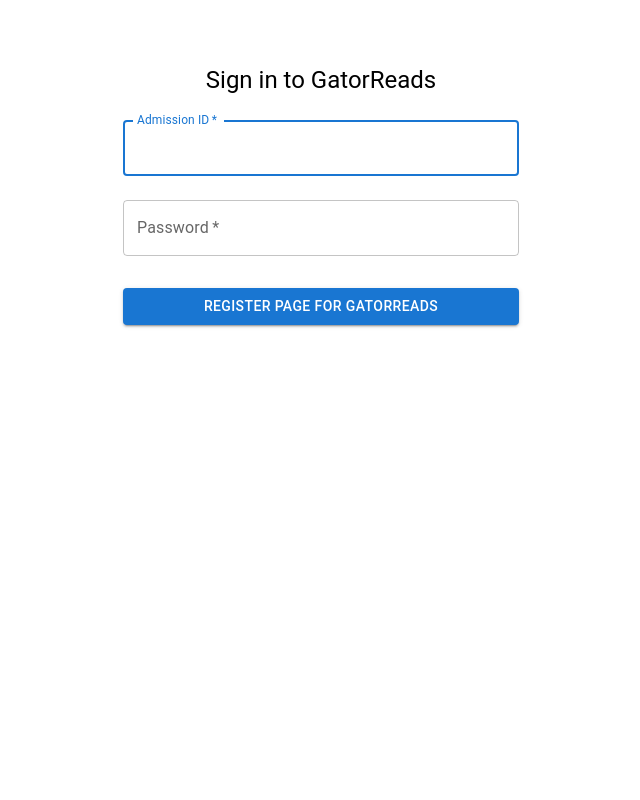
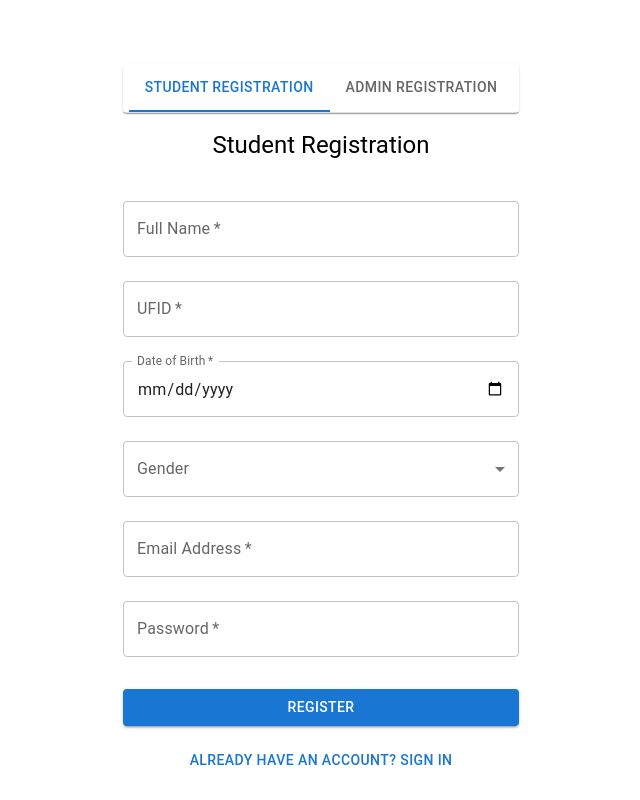
Before and after one commit to harshithakota/GatorReads, a React (Create React App) app in the folder frontend/: page /register in a window 1280 px wide. Shown: the whole page, without its empty margins (319-959 px from the left). Built offline with nearby package versions, Linux system fonts and the light colour scheme.

Commit message:
API Integration

```diff
--- a/frontend/src/components/auth/Login.js
+++ b/frontend/src/components/auth/Login.js
@@ -4,15 +4,17 @@
 
 const Login = () => {
   const [formData, setFormData] = useState({
-    admissionId: '',
+    ufid: '',
     password: ''
   });
 
   const handleSubmit = async (e) => {
     e.preventDefault();
     try {
-      const response = await axios.post('http://localhost:8083/api/auth/signin', formData);
+      const response = await axios.post('http://localhost:8083/signin', formData);
       console.log('Login successful:', response.data);
+      alert('Login successful!');
+
       // Handle successful login (redirect, store token, etc.)
     } catch (error) {
       console.error('Login failed:', error);
@@ -45,11 +47,11 @@
             margin="normal"
             required
             fullWidth
-            id="admissionId"
-            label="Admission ID"
-            name="admissionId"
+            id="ufid"
+            label="UFID"
+            name="ufid"
             autoFocus
-            value={formData.admissionId}
+            value={formData.ufid}
             onChange={handleChange}
           />
           <TextField
--- a/frontend/src/components/auth/Register.js
+++ b/frontend/src/components/auth/Register.js
@@ -1,24 +1,83 @@
 import React, { useState } from 'react';
-import { TextField, Button, Container, Typography, Box } from '@mui/material';
+import {
+  TextField,
+  Button,
+  Container,
+  Typography,
+  Box,
+  FormControl,
+  InputLabel,
+  Select,
+  MenuItem,
+  Paper,
+  Tabs,
+  Tab,
+  Alert,
+  Snackbar
+} from '@mui/material';
 import axios from 'axios';
+import { useNavigate } from 'react-router-dom';
 
-const Login = () => {
+const Register = () => {
+  const navigate = useNavigate();
+  const [tabValue, setTabValue] = useState(0); // 0 for student, 1 for admin
   const [formData, setFormData] = useState({
-    admissionId: '',
-    password: ''
+    userType: 'student',
+    userFullName: '',
+    ufid: '',
+    employeeId: '',
+    dob: '',
+    gender: '',
+    email: '',
+    password: '',
+    isAdmin: false
+  });
+  const [notification, setNotification] = useState({
+    open: false,
+    message: '',
+    type: 'success'
   });
 
-  const handleSubmit = async (e) => {
+  const handleTabChange = (event, newValue) => {
+    setTabValue(newValue);
+    setFormData({
+      ...formData,
+      userType: newValue === 0 ? 'student' : 'admin',
+      isAdmin: newValue === 1,
+      ufid: '',
+      employeeId: ''
+    });
+  };
+
+  const handleClose = () => {
+    setNotification({
+      ...notification,
+      open: false
+    });
+  };
+
+// In Register.js, update handleSubmit:
+const handleSubmit = async (e) => {
     e.preventDefault();
     try {
-      const response = await axios.post('http://localhost:8083/api/auth/signin', formData);
-      console.log('Login successful:', response.data);
-      // Handle successful login (redirect, store token, etc.)
+      console.log('Sending registration data:', formData); // Debug log
+      const response = await axios.post('http://localhost:8083/register', formData);
+      console.log('Registration response:', response.data);
+      setNotification({
+        open: true,
+        message: 'Registration successful! Redirecting to login...',
+        type: 'success'
+      });
+      setTimeout(() => navigate('/login'), 2000);
     } catch (error) {
-      console.error('Login failed:', error);
-      // Handle error (show error message, etc.)
+      console.error('Registration error:', error.response || error);
+      setNotification({
+        open: true,
+        message: error.response?.data?.error || 'Registration failed',
+        type: 'error'
+      });
     }
-  };
+};
 
   const handleChange = (e) => {
     setFormData({
@@ -37,21 +96,100 @@
           alignItems: 'center',
         }}
       >
+        <Paper sx={{ width: '100%', mb: 2 }}>
+          <Tabs
+            value={tabValue}
+            onChange={handleTabChange}
+            centered
+            sx={{ borderBottom: 1, borderColor: 'divider' }}
+          >
+            <Tab label="Student Registration" />
+            <Tab label="Admin Registration" />
+          </Tabs>
+        </Paper>
+
         <Typography component="h1" variant="h5">
-          Sign in to GatorReads
+          {tabValue === 0 ? 'Student Registration' : 'Admin Registration'}
         </Typography>
-        <Box component="form" onSubmit={handleSubmit} sx={{ mt: 1 }}>
+
+        <Box component="form" onSubmit={handleSubmit} sx={{ mt: 3, width: '100%' }}>
           <TextField
             margin="normal"
             required
             fullWidth
-            id="admissionId"
-            label="Admission ID"
-            name="admissionId"
-            autoFocus
-            value={formData.admissionId}
+            name="userFullName"
+            label="Full Name"
+            type="text"
+            value={formData.userFullName}
             onChange={handleChange}
           />
+
+          {/* Show Admission ID field only for students */}
+          {tabValue === 0 && (
+            <TextField
+              margin="normal"
+              required
+              fullWidth
+              name="ufid"
+              label="UFID"
+              type="text"
+              value={formData.ufid}
+              onChange={handleChange}
+            />
+          )}
+
+          {/* Show Employee ID field only for admins */}
+          {tabValue === 1 && (
+            <TextField
+              margin="normal"
+              required
+              fullWidth
+              name="employeeId"
+              label="Employee ID"
+              type="text"
+              value={formData.employeeId}
+              onChange={handleChange}
+            />
+          )}
+
+          <TextField
+            margin="normal"
+            required
+            fullWidth
+            name="dob"
+            label="Date of Birth"
+            type="date"
+            InputLabelProps={{ shrink: true }}
+            value={formData.dob}
+            onChange={handleChange}
+          />
+
+          <FormControl fullWidth margin="normal">
+            <InputLabel>Gender</InputLabel>
+            <Select
+              name="gender"
+              value={formData.gender}
+              label="Gender"
+              onChange={handleChange}
+              required
+            >
+              <MenuItem value="Male">Male</MenuItem>
+              <MenuItem value="Female">Female</MenuItem>
+              <MenuItem value="Other">Other</MenuItem>
+            </Select>
+          </FormControl>
+
+          <TextField
+            margin="normal"
+            required
+            fullWidth
+            name="email"
+            label="Email Address"
+            type="email"
+            value={formData.email}
+            onChange={handleChange}
+          />
+
           <TextField
             margin="normal"
             required
@@ -59,22 +197,45 @@
             name="password"
             label="Password"
             type="password"
-            id="password"
             value={formData.password}
             onChange={handleChange}
           />
+
           <Button
             type="submit"
             fullWidth
             variant="contained"
             sx={{ mt: 3, mb: 2 }}
           >
-            Register Page for GatorReads
+            Register
+          </Button>
+
+          <Button
+            fullWidth
+            variant="text"
+            onClick={() => navigate('/login')}
+          >
+            Already have an account? Sign in
           </Button>
         </Box>
       </Box>
+      <Snackbar
+        open={notification.open}
+        autoHideDuration={6000}
+        onClose={handleClose}
+        anchorOrigin={{ vertical: 'top', horizontal: 'center' }}
+      >
+        <Alert
+          onClose={handleClose}
+          severity={notification.type}
+          sx={{ width: '100%' }}
+        >
+          {notification.message}
+        </Alert>
+      </Snackbar>
+
     </Container>
   );
 };
 
-export default Login;
+export default Register;
```
